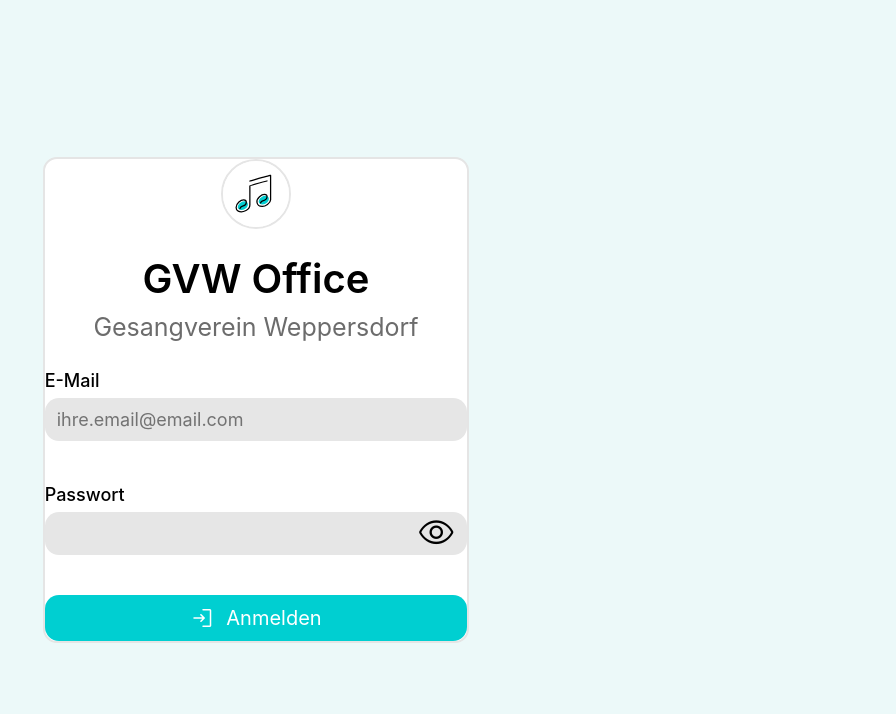
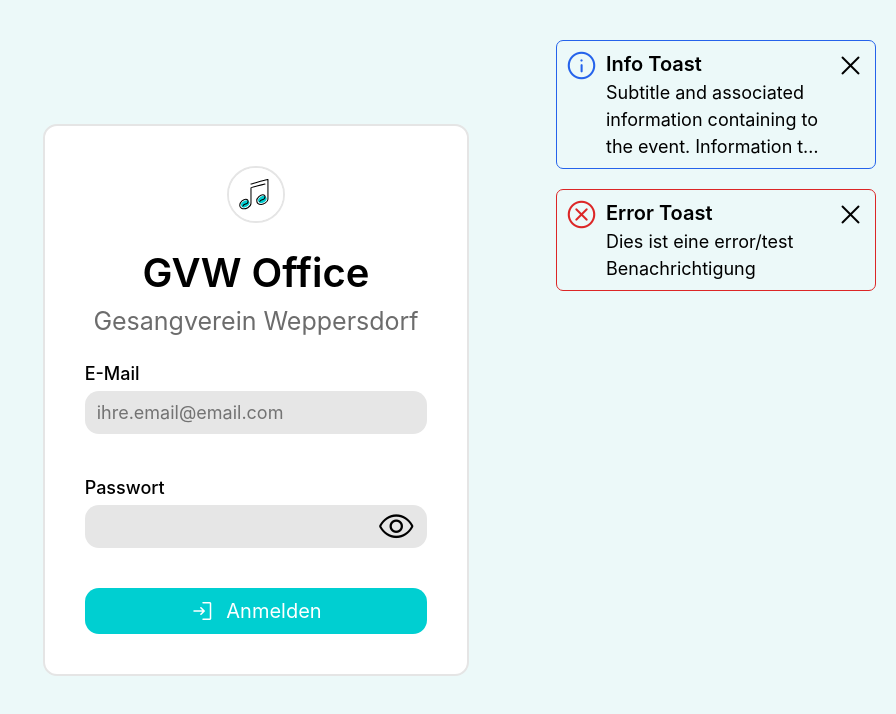
Before and after one commit to RaphaelSchuhmann/GVW-Office, a Svelte app in the folder frontend/: page / in a window 1280 px wide. Shown: the top 714 px of the page, without its empty margins (384-1280 px from the left). Built offline with nearby package versions, Linux system fonts and the light colour scheme.

Commit message:
Moved marginMap and paddingMap to external file, Implemented new Toast stack and Toast component

```diff
--- a/frontend/src/app.css
+++ b/frontend/src/app.css
@@ -19,6 +19,10 @@
     --color-gv-secondary-text: #25dce4;
     --color-gv-delete: #db0000;
     --color-gv-overlay: rgba(0, 0, 0, 0.5);
+    --color-gv-toast-success: #16A34A;
+    --color-gv-toast-info: #2563EB;
+    --color-gv-toast-warning: #D47F00;
+    --color-gv-toast-error: #DC2626;
     /* Font Sizes */
     --text-dt-1: 40px;
     --text-dt-2: 35px;
@@ -83,7 +87,7 @@ body.no-scroll {
 }
 
 .material-symbols-rounded {
-  font-family: 'Material Symbols Rounded';
+    font-family: "Material Symbols Rounded", serif;
   font-weight: normal;
   font-style: normal;
   line-height: 1;
--- a/frontend/src/components/Button.svelte
+++ b/frontend/src/components/Button.svelte
@@ -1,4 +1,6 @@
 <script>
+    import { marginMap } from "../dynamicStyles";
+
     export let type = "primary";
     export let marginTop = "";
 
@@ -6,21 +8,6 @@
     if (!validTypes.includes(type)) {
         console.warn(`Type ${type} does not exist`);
         type = "primary";
-    }
-
-    const marginMap = {
-        "0": "mt-0",
-        "": "mt-0",
-        "1": "mt-1",
-        "2": "mt-2",
-        "3": "mt-3",
-        "4": "mt-4",
-        "5": "mt-5",
-        "6": "mt-6",
-        "7": "mt-7",
-        "8": "mt-8",
-        "9": "mt-9",
-        "10": "mt-10",
     }
 </script>
 
--- a/frontend/src/components/Form.svelte
+++ b/frontend/src/components/Form.svelte
@@ -1,7 +1,9 @@
 <script>
+    import { paddingMap } from "../dynamicStyles";
+
     export let height = "3/5";
     export let padding = "5";
 </script>
-<div class={`w-1/3 h-${height} rounded-1 bg-white border-2 border-gv-border flex flex-col items-center p-${padding}`}>
+<div class={`w-1/3 h-${height} rounded-1 bg-white border-2 border-gv-border flex flex-col items-center ${paddingMap[padding]}`}>
     <slot />
 </div>
--- a/frontend/src/components/Input.svelte
+++ b/frontend/src/components/Input.svelte
@@ -1,4 +1,6 @@
 <script>
+    import { marginMap } from "../dynamicStyles";
+
     // Output value
     export let value = "";
 
@@ -25,21 +27,6 @@
     if (type === "password") {
         passwordInput = true;
     }
-
-    const marginMap = {
-        "0": "mt-0",
-        "": "mt-0",
-        "1": "mt-1",
-        "2": "mt-2",
-        "3": "mt-3",
-        "4": "mt-4",
-        "5": "mt-5",
-        "6": "mt-6",
-        "7": "mt-7",
-        "8": "mt-8",
-        "9": "mt-9",
-        "10": "mt-10",
-    };
 
     // Toggle password visibility
     function togglePasswordView() {
--- /dev/null
+++ b/frontend/src/components/Toast.svelte
@@ -0,0 +1,71 @@
+<script>
+    import { onMount } from "svelte";
+    import { marginMap } from "../dynamicStyles";
+
+    export let type = "info";
+    export let marginTop = "";
+    export let title = "Title";
+    export let subTitle = "SubTitle";
+    export let onClose = () => {
+    };
+
+    const validTypes = ["info", "success", "warning", "error"];
+    if (!validTypes.includes(type)) {
+        console.warn(`Type ${type} does not exist`);
+        type = "info";
+    }
+
+    let icon = "";
+    let iconColor = "";
+    let borderColor = "";
+
+    function closeToast() {
+        onClose();
+    }
+
+    onMount(() => {
+        switch (type) {
+            case "info":
+                icon = "info";
+                borderColor = "border-gv-toast-info";
+                iconColor = "text-gv-toast-info";
+                break;
+            case "success":
+                icon = "check_circle";
+                borderColor = "border-gv-toast-success";
+                iconColor = "text-gv-toast-success";
+                break;
+            case "warning":
+                icon = "warning";
+                borderColor = "border-gv-toast-warning";
+                iconColor = "text-gv-toast-warning";
+                break;
+            case "error":
+                icon = "cancel";
+                borderColor = "border-gv-toast-error";
+                iconColor = "text-gv-toast-error";
+                break;
+            default:
+                icon = "info";
+                borderColor = "border-gv-toast-info";
+                iconColor = "text-gv-toast-info";
+                break;
+        }
+        const timer = setTimeout(closeToast, 10000);
+
+        return () => clearTimeout(timer);
+    });
+</script>
+
+{#if title && subTitle}
+    <div class={`flex items-start justify-around w-full rounded-2 border ${borderColor} ${marginMap[marginTop]} p-2`}>
+        <span class={`material-symbols-rounded text-icon-dt-4 ${iconColor}`}>{icon}</span>
+        <div class="flex flex-col items-start justify-around ml-2">
+            <p class="text-dt-5 font-semibold">{title}</p>
+            <p class="text-dt-6 line-clamp-3">{subTitle}</p>
+        </div>
+        <button class="flex items-center justify-center bg-transparent border-0 ml-2 cursor-pointer"
+                on:click={closeToast}><span
+            class="material-symbols-rounded text-icon-dt-4">close</span></button>
+    </div>
+{/if}
--- /dev/null
+++ b/frontend/src/components/ToastStack.svelte
@@ -0,0 +1,18 @@
+<script>
+    import Toast from "./Toast.svelte";
+
+    let toasts = [
+        { id: 1, type: "info", title: "Info Toast", subTitle: "Subtitle and associated information containing to the event. Information to not exceed [x] characters" },
+        { id: 2, type: "error", title: "Error Toast", subTitle: "Dies ist eine error/test Benachrichtigung" }
+    ];
+
+    function removeToast(id) {
+        toasts = toasts.filter(t => t.id !== id);
+    }
+</script>
+
+<div class="absolute top-5 right-5 flex flex-col items-center w-1/4 h-auto max-h-3/4">
+    {#each toasts as toast (toast.id)}
+        <Toast type={toast.type} title={toast.title} subTitle={toast.subTitle} onClose={() => removeToast(toast.id)} marginTop="5"/>
+    {/each}
+</div>
--- /dev/null
+++ b/frontend/src/dynamicStyles.js
@@ -0,0 +1,29 @@
+export const marginMap = {
+    "0": "mt-0",
+    "": "mt-0",
+    "1": "mt-1",
+    "2": "mt-2",
+    "3": "mt-3",
+    "4": "mt-4",
+    "5": "mt-5",
+    "6": "mt-6",
+    "7": "mt-7",
+    "8": "mt-8",
+    "9": "mt-9",
+    "10": "mt-10",
+};
+
+export const paddingMap = {
+    "0": "p-0",
+    "": "p-0",
+    "1": "p-1",
+    "2": "p-2",
+    "3": "p-3",
+    "4": "p-4",
+    "5": "p-5",
+    "6": "p-6",
+    "7": "p-7",
+    "8": "p-8",
+    "9": "p-9",
+    "10": "p-10",
+};
--- a/frontend/src/pages/Login.svelte
+++ b/frontend/src/pages/Login.svelte
@@ -5,6 +5,7 @@
     import Logo from "../assets/logo.svg";
     import Input from "../components/Input.svelte";
     import Button from "../components/Button.svelte";
+    import ToastStack from "../components/ToastStack.svelte";
     import { login, authenticate } from "../services/auth.js";
     import { getValue, setValue } from "../services/store";
 
@@ -57,6 +58,7 @@
     }
 </script>
 
+<ToastStack></ToastStack>
 <main class="bg-gv-bg-bar w-dvw h-dvh flex items-center justify-center">
     <Form padding="10" height="auto">
         <img
```
Also changed, not shown: 1 other file (tests, documents, lock files or other folders).
